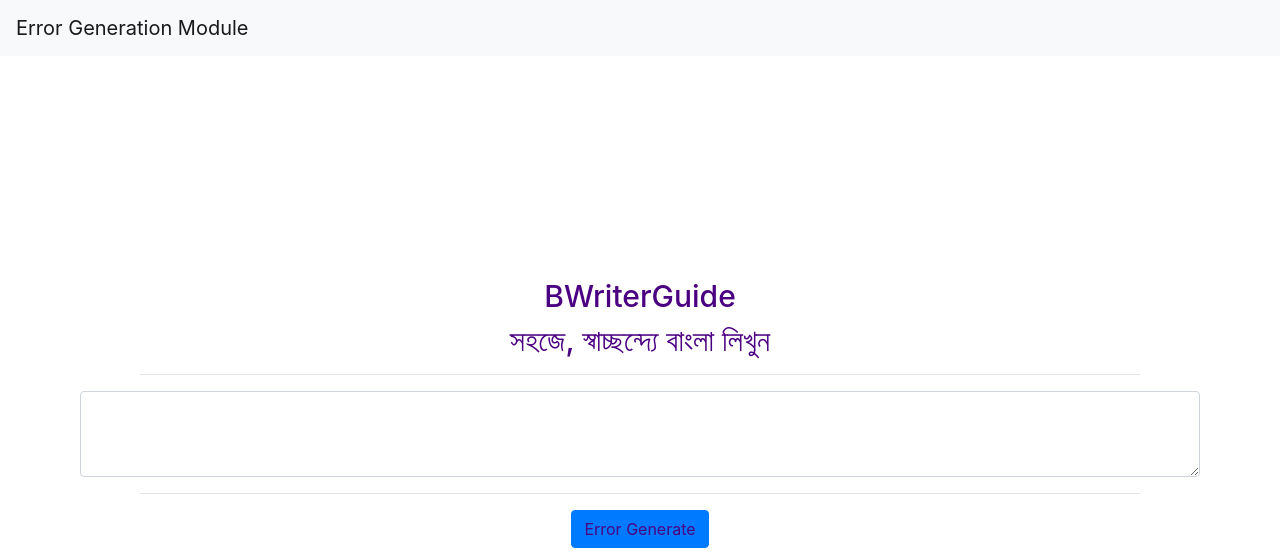
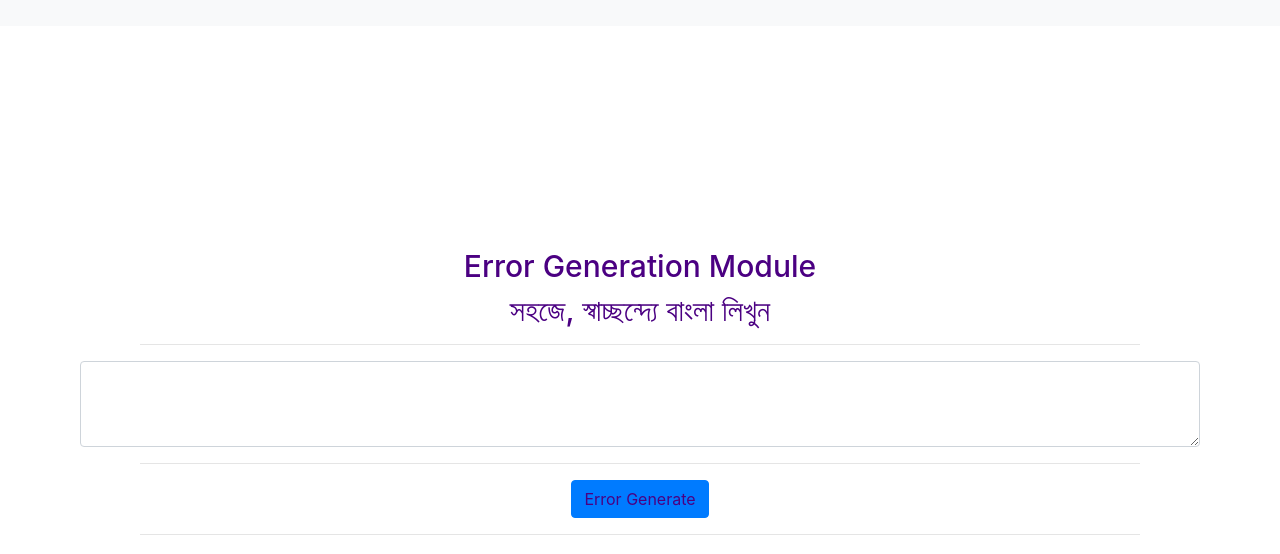
Before and after one commit to habibsifat/BanglaHeroku, a Flask app: page / in a window 1280 px wide. Shown: the top 554 px of the page. Run offline with Flask 2, Linux system fonts and the light colour scheme; some libraries are stand-ins or nearby versions.

Commit message:
Update index.html

```diff
--- a/templates/index.html
+++ b/templates/index.html
@@ -5,7 +5,7 @@
   <meta charset="UTF-8">
   <meta name="viewport" content="width=device-width, initial-scale=1.0">
   <link rel="shortcut icon" href="{{ url_for('static', filename='favicon_io/favicon.ico')}}">
-  <title></title>
+  <title>Error Generation Module</title>
   <link rel="stylesheet" href="{{ url_for('static', filename='app.css')}}">
   <link rel="stylesheet" href="https://stackpath.bootstrapcdn.com/bootstrap/4.4.1/css/bootstrap.min.css">
 
@@ -14,7 +14,7 @@
 <body {margin-top: 300px;}>
 
   <nav class="navbar navbar-expand-lg navbar-light bg-light">
-    <a class="navbar-brand" href="#">Error Generation Module</a>
+    <a class="navbar-brand" href="#"></a>
     <button class="navbar-toggler" type="button" data-toggle="collapse" data-target="#navbarSupportedContent"
       aria-controls="navbarSupportedContent" aria-expanded="false" aria-label="Toggle navigation">
       <span class="navbar-toggler-icon"></span>
@@ -32,7 +32,7 @@
     <div class="row">
       <div class="col-lg-12">
         <div id="content">
-          <h1 style="color : #4B0082; fornt-weight: bold; font-size: 30px;">BWriterGuide</h1>
+          <h1 style="color : #4B0082; fornt-weight: bold; font-size: 30px;">Error Generation Module</h1>
           <h3 style="color : #4B0082; fornt-weight: bold; font-size: 30px;">সহজে, স্বাচ্ছন্দ্যে বাংলা লিখুন</h3>
           <hr>
           <form action="{{ url_for('predict')}}" method="post">
```
